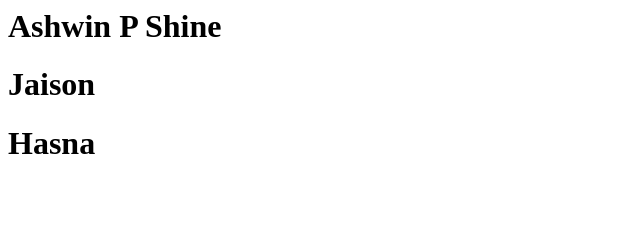
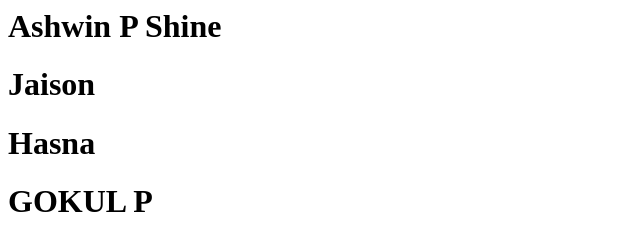
Before and after one commit to pgokul695/Print-your-name, a plain HTML site: page index.html in a window 1280 px wide. Shown: the whole page, without its empty margins (0-640 px from the left). Drawn offline with Linux system fonts and the light colour scheme.

Commit message:
Gokul P CSE-AI

```diff
--- a/index.html
+++ b/index.html
@@ -5,5 +5,6 @@
 	<H1>Ashwin P Shine</H1>
 	<H1>Jaison</H1>
 	<H1>Hasna</H1>
+	<H1>GOKUL P</H1>
 </body>
 </html>
```
